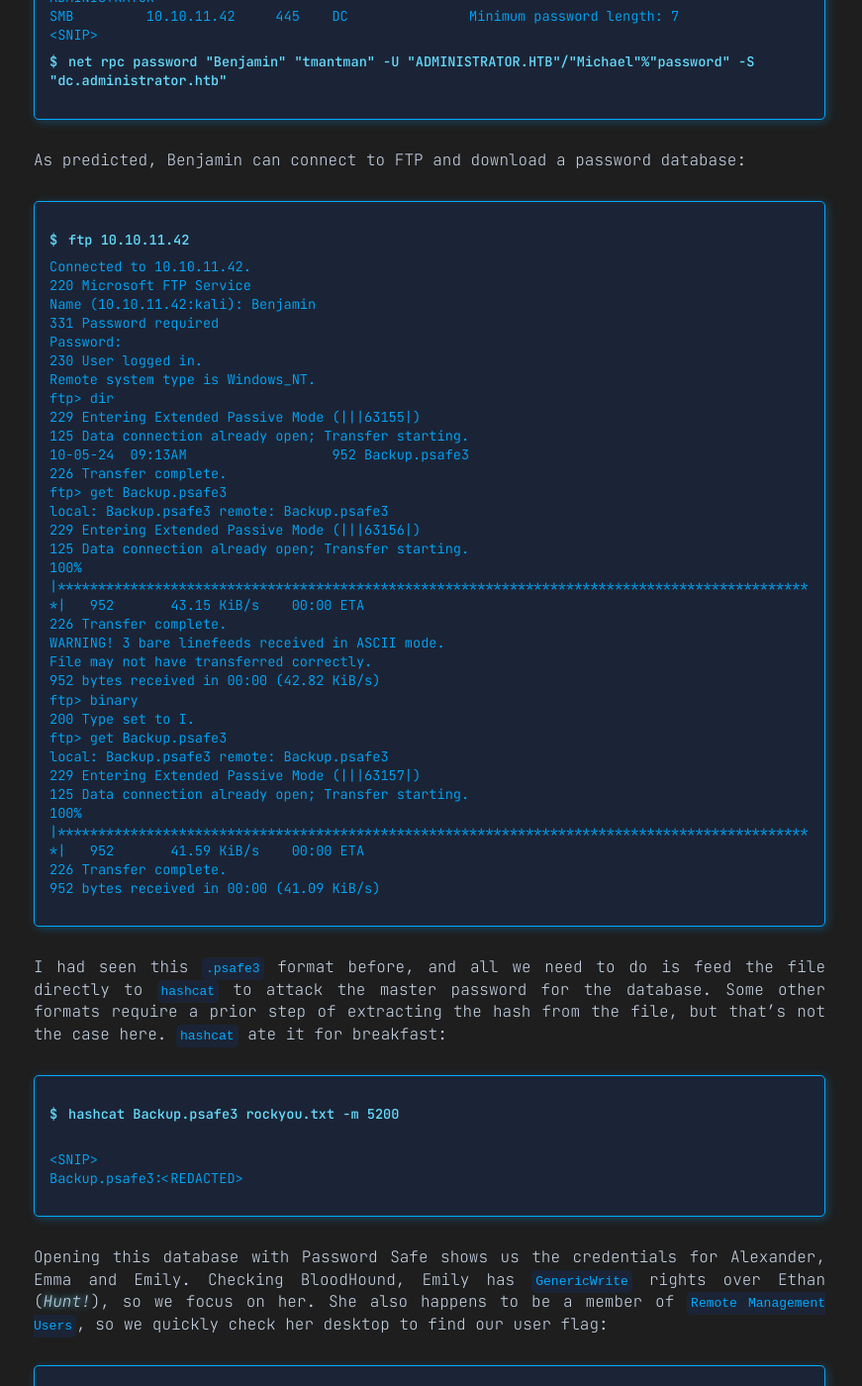
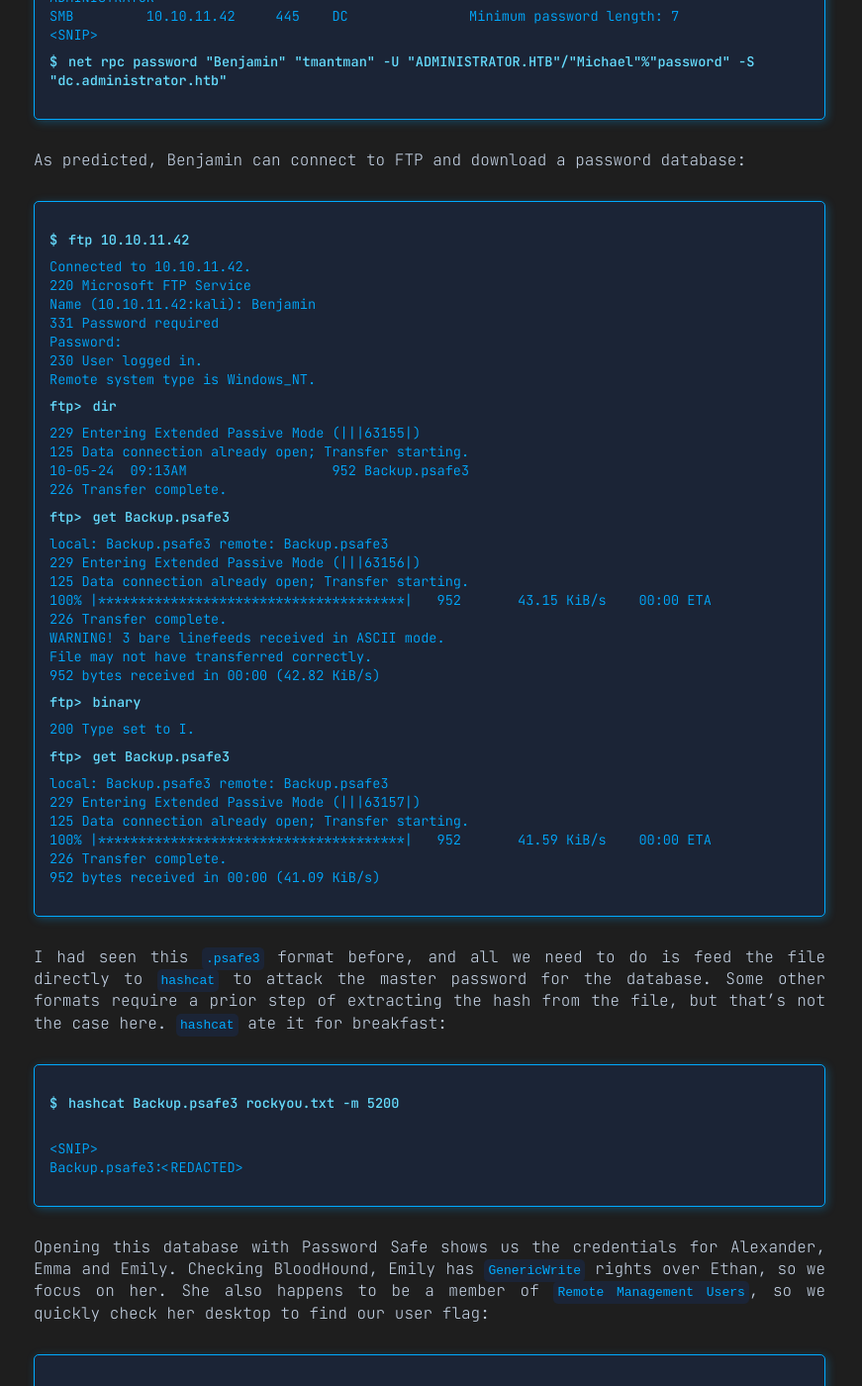
Before and after one commit to tiagomanunes/tiagomanunes.github.io, a Jekyll site: the page built from _writeups/administrator.md, in a window 1280 px wide and 1400 px high, scrolled down 3817 px. Shown: the whole window at 99% size, without its empty margins (206-1077 px from the left). Built offline with Jekyll 4.4.1, drawn with Linux system fonts in a browser that asks for light colours; some of the changed text lies outside the part shown.

Commit message:
Add support for different types of prompts

````diff
--- a/_plugins/highlight_prompt.rb
+++ b/_plugins/highlight_prompt.rb
@@ -5,20 +5,30 @@ Jekyll::Hooks.register [:documents], :pre_render do |doc|
     block = $1
     lines = block.lines.map(&:chomp)
 
+    prompt_patterns = [
+      /^\$\s+/,
+      /^\*Evil-WinRM\* PS .+?>\s+/,
+      /^ftp>\s+/
+    ]
+
     result = []
     output_buffer = []
 
     lines.each do |line|
-      if line.strip.start_with?('$ ')
+      matched_prompt = prompt_patterns.find { |regex| line =~ regex }
+
+      if matched_prompt
         # Flush the output buffer first
         unless output_buffer.empty?
           result << "<div>#{CGI.escapeHTML(output_buffer.join("\n"))}</div>"
           output_buffer.clear
         end
 
-        # Extract command without the $
-        command = line.strip.sub(/^\$\s?/, '')
-        result << "<div class=\"cmd-line\"><span class=\"prompt\">$</span> #{CGI.escapeHTML(command)}</div>"
+        prompt_match = line.match(matched_prompt)
+        prompt_str = prompt_match[0]
+        command = line.sub(matched_prompt, '')
+
+        result << "<div class=\"cmd-line\"><span class=\"prompt\">#{CGI.escapeHTML(prompt_str)}</span>#{CGI.escapeHTML(command)}</div>"
       else
         output_buffer << line
       end
--- a/_writeups/administrator.md
+++ b/_writeups/administrator.md
@@ -63,7 +63,7 @@ INFO: Compressing output into 20250409111956_bloodhound.zip
 
 After loading the data on the BloodHound UI, and checking Olivia's outbound object control, we see that she has `GenericAll` rights over another user, Michael. Checking transitive object control, we see that Michael has rights to `ForceChangePassword` on Benjamin, who in turn is a member of the `Share Moderators` group. Maybe _he_ will be able to connect to FTP, so this seems to be our path forward. Good dog.
 
-Before we move on, we look to get a bit more awareness on each of these users. Olivia and Michael are members of the `Remote Management Users` group, so we should be able to connect with WinRM and gather more info if needed. Finally, checking for the shortest paths to Domain Admin, we see that Ethan (_Hunt_) has `DCSync` rights over the domain. Our mission, should we choose to accept it, is probably to get our hands on his account.
+Before we move on, we look to get a bit more awareness on each of these users. Olivia and Michael are members of the `Remote Management Users` group, so we should be able to connect with WinRM and gather more info if needed. Finally, checking for the shortest paths to Domain Admin, we see that Ethan (_Hunt!_) has `DCSync` rights over the domain. Our mission, should we choose to accept it, is probably to get our hands on his account.
 
 How do we do this? Honestly, even if you knew very little about AD, you could just ask the dog. Right-clicking edges on BloodHound gives you more information, including how to carry out the relevant attacks if applicable. With `GenericAll` we have several options, but since I play these machines in shared instances I went for a targeted Kerberoast, adding a temporary SPN and requesting a TGS ticket, and hoping for the password to be crackable. This is all very easy to do with, well, [targetedKerberoast](https://github.com/ShutdownRepo/targetedKerberoast). We just have to deal with any clock skew between our machine and the target, using `faketime` for example, and we're good to go:
 ```
@@ -119,7 +119,7 @@ ftp> get Backup.psafe3
 local: Backup.psafe3 remote: Backup.psafe3
 229 Entering Extended Passive Mode (|||63156|)
 125 Data connection already open; Transfer starting.
-100% |**********************************************************************************************|   952       43.15 KiB/s    00:00 ETA
+100% |**************************************|   952       43.15 KiB/s    00:00 ETA
 226 Transfer complete.
 WARNING! 3 bare linefeeds received in ASCII mode.
 File may not have transferred correctly.
@@ -130,7 +130,7 @@ ftp> get Backup.psafe3
 local: Backup.psafe3 remote: Backup.psafe3
 229 Entering Extended Passive Mode (|||63157|)
 125 Data connection already open; Transfer starting.
-100% |**********************************************************************************************|   952       41.59 KiB/s    00:00 ETA
+100% |**************************************|   952       41.59 KiB/s    00:00 ETA
 226 Transfer complete.
 952 bytes received in 00:00 (41.09 KiB/s)
 ```
@@ -143,7 +143,7 @@ $ hashcat Backup.psafe3 rockyou.txt -m 5200
 Backup.psafe3:<REDACTED>
 ```
 
-Opening this database with Password Safe shows us the credentials for Alexander, Emma and Emily. Checking BloodHound, Emily has `GenericWrite` rights over Ethan (_Hunt!_), so we focus on her. She also happens to be a member of `Remote Management Users`, so we quickly check her desktop to find our user flag:
+Opening this database with Password Safe shows us the credentials for Alexander, Emma and Emily. Checking BloodHound, Emily has `GenericWrite` rights over Ethan, so we focus on her. She also happens to be a member of `Remote Management Users`, so we quickly check her desktop to find our user flag:
 ```
 $ evil-winrm -i 10.10.11.42 -u Emily -p '<REDACTED>'
 
@@ -178,7 +178,7 @@ $ hashcat ethan.hash rockyou.txt
 $krb5tgs$23$*ethan$ADMINISTRATOR.HTB$administrator.htb/ethan*$3<SNIP>c$a<REDACTED>b:<REDACTED>
 ```
 
-I had seen at the start that Ethan (_Hunt!!!_) had `DCSync` rights, but I wondered if that was the work of another player and if I was about to cheese the box. I asked for a reset before running the following, and it still ran, so... it's up there with the easiest root flags ever. We use the Impacket toolkit to dump the Administrator's NTLM hash, and pass that hash to log in with `evil-winrm`:
+I had seen at the start that Ethan had `DCSync` rights, but I wondered if that was the work of another player and if I was about to cheese the box. I asked for a reset before running the following, and it still ran, so... it's up there with the easiest root flags ever. We use the Impacket toolkit to dump the Administrator's NTLM hash, and pass that hash to log in with `evil-winrm`:
 ```
 $ impacket-secretsdump 'administrator.htb'/'Ethan':'<REDACTED>'@'DC.ADMINISTRATOR.HTB' -just-dc-user 'Administrator'
 Impacket v0.12.0 - Copyright Fortra, LLC and its affiliated companies
````
Also changed, not shown: other parts of _writeups/administrator.md (+1 -1 lines).
